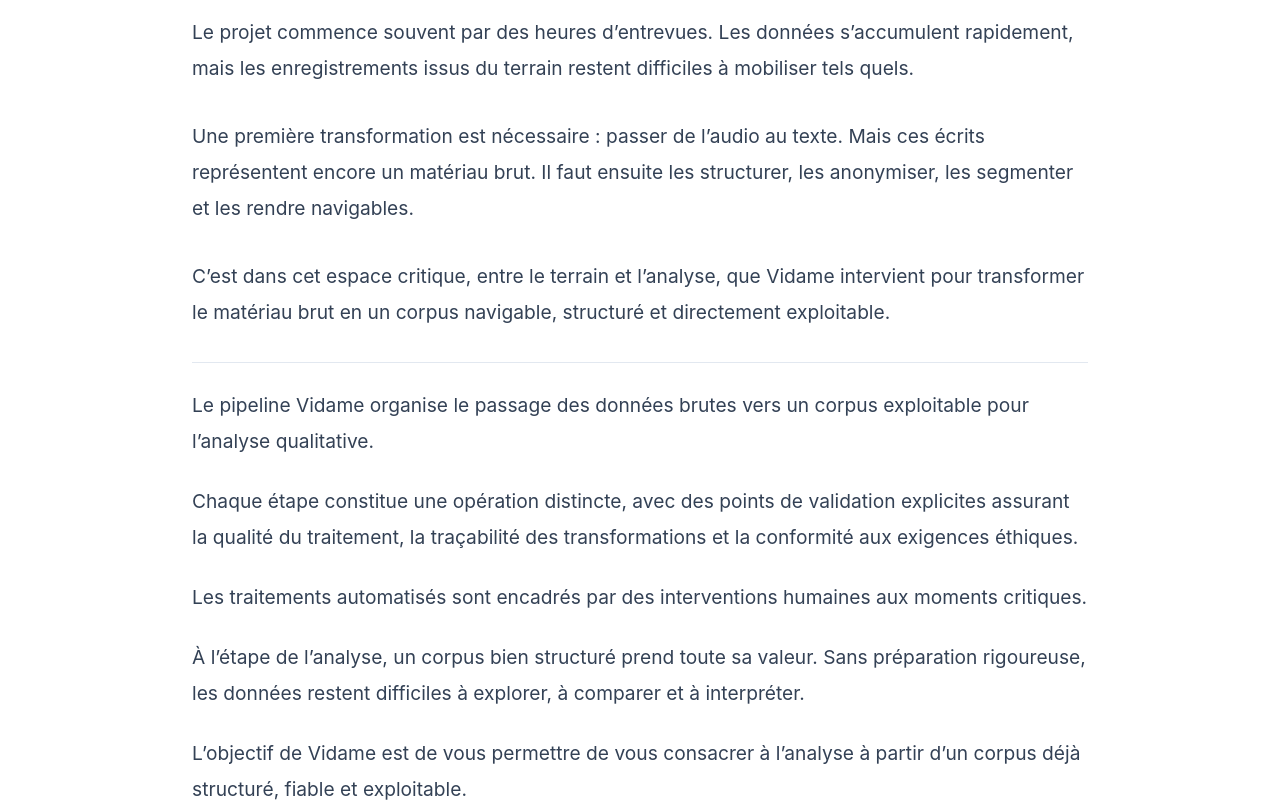
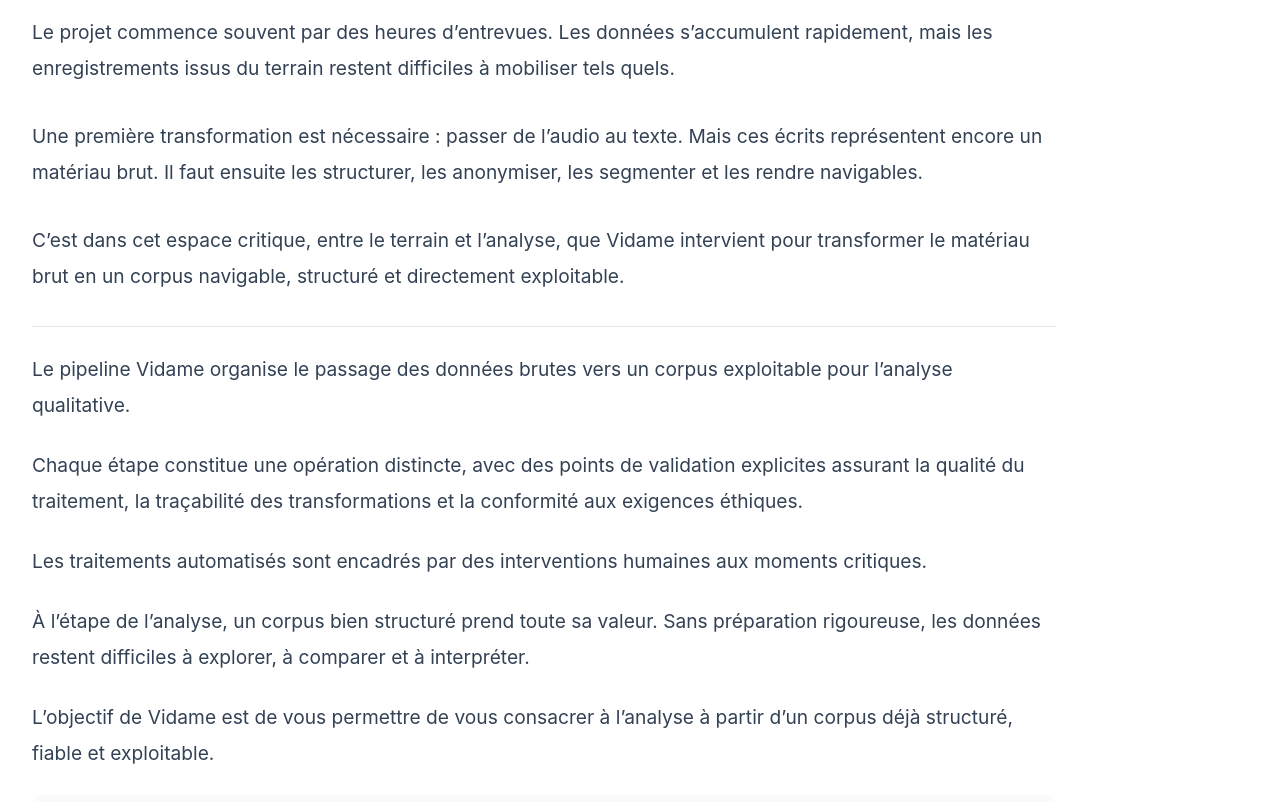
Before and after one commit to momopro21/vidame-recherche, a React (Vite) app: page / in a window 1280 px wide. Shown: the part 1443-2245 px from the top of the page. Built offline with nearby package versions, Linux system fonts and the light colour scheme; the HTML template or start-up script is replaced by a standard one.

Commit message:
Update App.tsx

```diff
--- a/src/App.tsx
+++ b/src/App.tsx
@@ -391,25 +391,24 @@ function Shell({
 <section className="border-y border-slate-200">
   <div className="mx-auto max-w-7xl px-6 py-6 md:px-8 md:py-8">
     <SectionTitle
-      eyebrow="Pipeline Vidame"
-      title={"Du terrain à l'analyse : la chaine opératoire Vidame"}
+      eyebrow="PIPELINE VIDAME"
+      title={"Du terrain à l'analyse : la chaine opératoire\u00A0Vidame"}
     />
 
-    <div className="mt-4">
-      <div className="mx-auto max-w-4xl space-y-8">
-        <p className="text-[1.15rem] leading-9 text-slate-700 md:text-[1.2rem] md:leading-9">
+    <div className="mt-4 space-y-8">
+      <p className="max-w-5xl text-[1.15rem] leading-9 text-slate-700 md:text-[1.2rem] md:leading-9">
         Le projet commence souvent par des heures d’entrevues. Les données s’accumulent rapidement, mais les enregistrements issus du terrain restent difficiles à mobiliser tels quels.
       </p>
 
-        <p className="text-[1.15rem] leading-9 text-slate-700 md:text-[1.2rem] md:leading-9">
+      <p className="max-w-5xl text-[1.15rem] leading-9 text-slate-700 md:text-[1.2rem] md:leading-9">
         Une première transformation est nécessaire : passer de l’audio au texte. Mais ces écrits représentent encore un matériau brut. Il faut ensuite les structurer, les anonymiser, les segmenter et les rendre navigables.
       </p>
 
-        <p className="text-[1.15rem] leading-9 text-slate-700 md:text-[1.2rem] md:leading-9">
+      <p className="max-w-5xl text-[1.15rem] leading-9 text-slate-700 md:text-[1.2rem] md:leading-9">
         C’est dans cet espace critique, entre le terrain et l’analyse, que Vidame intervient pour transformer le matériau brut en un corpus navigable, structuré et directement exploitable.
       </p>
 
-        <div className="space-y-6 border-t border-slate-200 pt-6">
+      <div className="max-w-5xl space-y-6 border-t border-slate-200 pt-6">
         <p className="text-[1.15rem] leading-9 text-slate-700 md:text-[1.2rem] md:leading-9">
           Le pipeline Vidame organise le passage des données brutes vers un corpus exploitable pour l’analyse qualitative.
         </p>
@@ -440,7 +439,6 @@ function Shell({
             <li>3. Préparer le corpus pour la navigation et l’analyse</li>
             <li>4. Structurer le corpus sans ajout interprétatif</li>
           </ol>
-          </div>
         </div>
       </div>
     </div>
```
Lines whose indentation alone changed are shown as unchanged.
